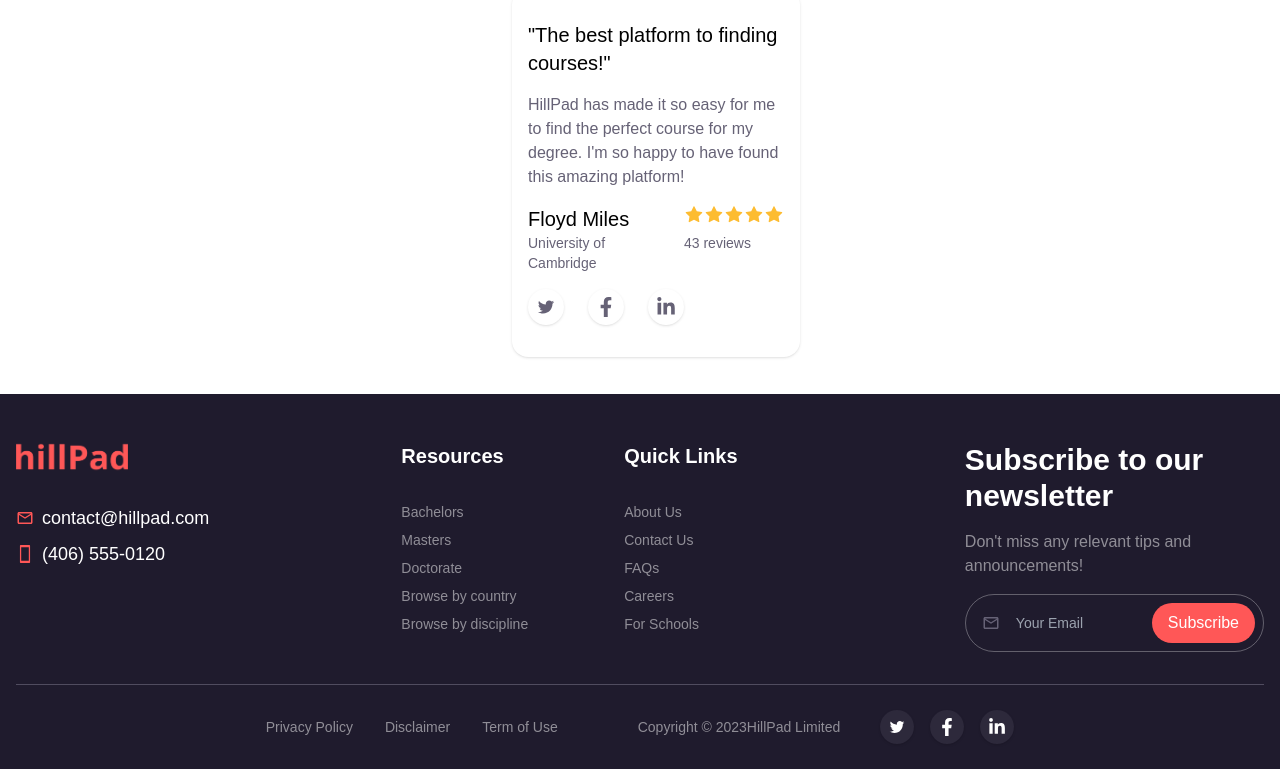
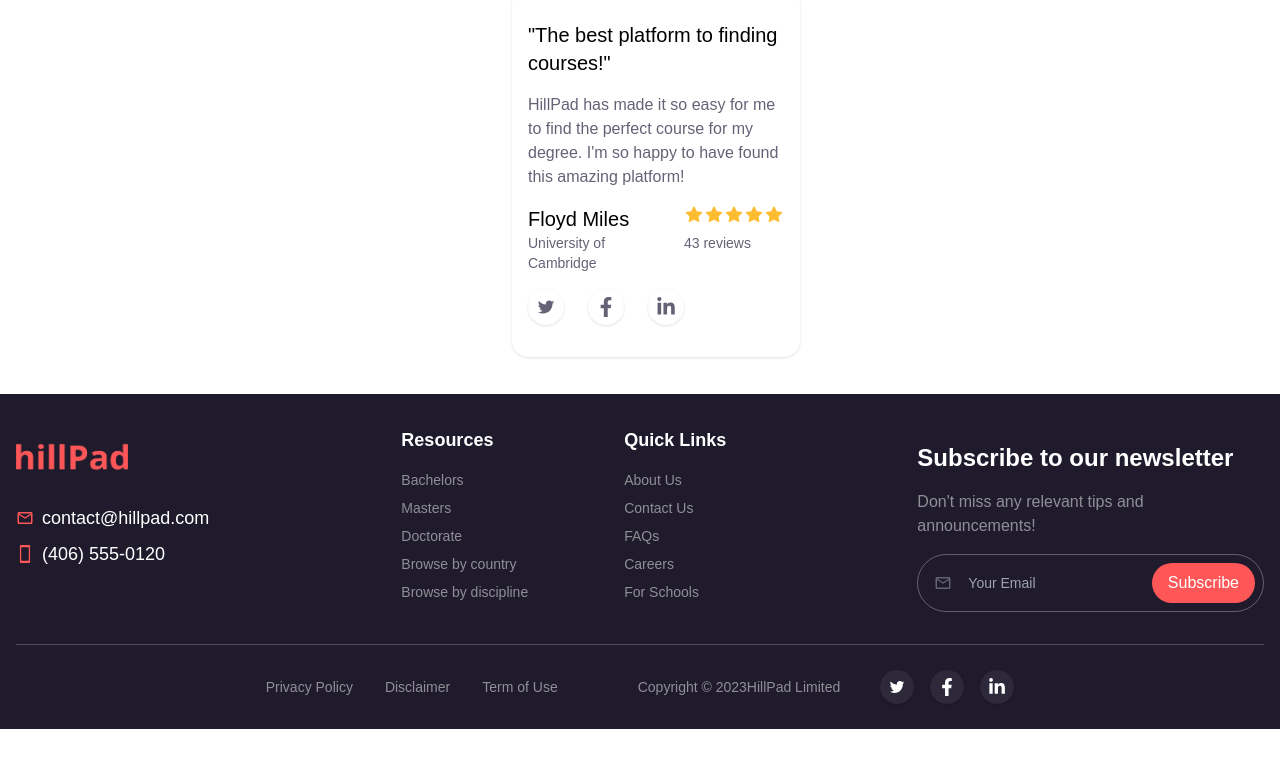
Before and after one commit to Haywhyoh/Hillpad, a React (Vite) app in the folder Hillpad/: page / in a window 1280 px wide. Shown: the part 3402-4171 px from the top of the page. After the commit the page ends 4131 px from the top, so only its background shows below. Built offline with nearby package versions, Linux system fonts and the light colour scheme; what tw-elements would draw is missing.

Commit message:
fixed the footer more

```diff
--- a/Hillpad/src/components/Footer.jsx
+++ b/Hillpad/src/components/Footer.jsx
@@ -28,7 +28,7 @@ export default function Footer() {
                                 <div className='md:flex md:gap-x-24'>
 
                                     <div>
-                                        <div className='font-medium my-8 text-lg md:text-xl md:font-bold'>Resources</div>
+                                        <div className=' my-4 text-lg md:text-lg md:font-bold'>Resources</div>
                                         <ul className='text-white opacity-50 flex flex-col gap-2 lg:text-sm'>
                                             <li>Bachelors</li>
                                             <li>Masters</li>
@@ -38,7 +38,7 @@ export default function Footer() {
                                         </ul>
                                     </div>
                                     <div>
-                                        <div className='font-medium my-8 text-lg md:text-xl md:font-bold'>Quick Links</div>
+                                        <div className='font-medium my-4 text-lg md:text-lg md:font-bold'>Quick Links</div>
                                         <ul className='text-white opacity-50 flex flex-col gap-2 lg:text-sm'>
                                             <li>About Us</li>
                                             <li>Contact Us</li>
@@ -53,9 +53,9 @@ export default function Footer() {
 
 
                         </div>
-                        <div className='lg:flex lg:flex-col lg:w-96  '>
+                        <div className='lg:flex lg:flex-col lg:w-96 xl:w-100  '>
                             <div >
-                                <div className='font-semibold text-xl my-4 md:text-4xl md:mt-8 lg:text-3xl'>Subscribe to our newsletter</div>
+                                <div className='font-semibold text-xl my-4 md:text-4xl md:mt-8 lg:text-2xl'>Subscribe to our newsletter</div>
                                 <div className='text-white opacity-50 flex flex-col gap-2'>Don't miss any relevant tips and announcements!</div>
                             </div>
 
```
